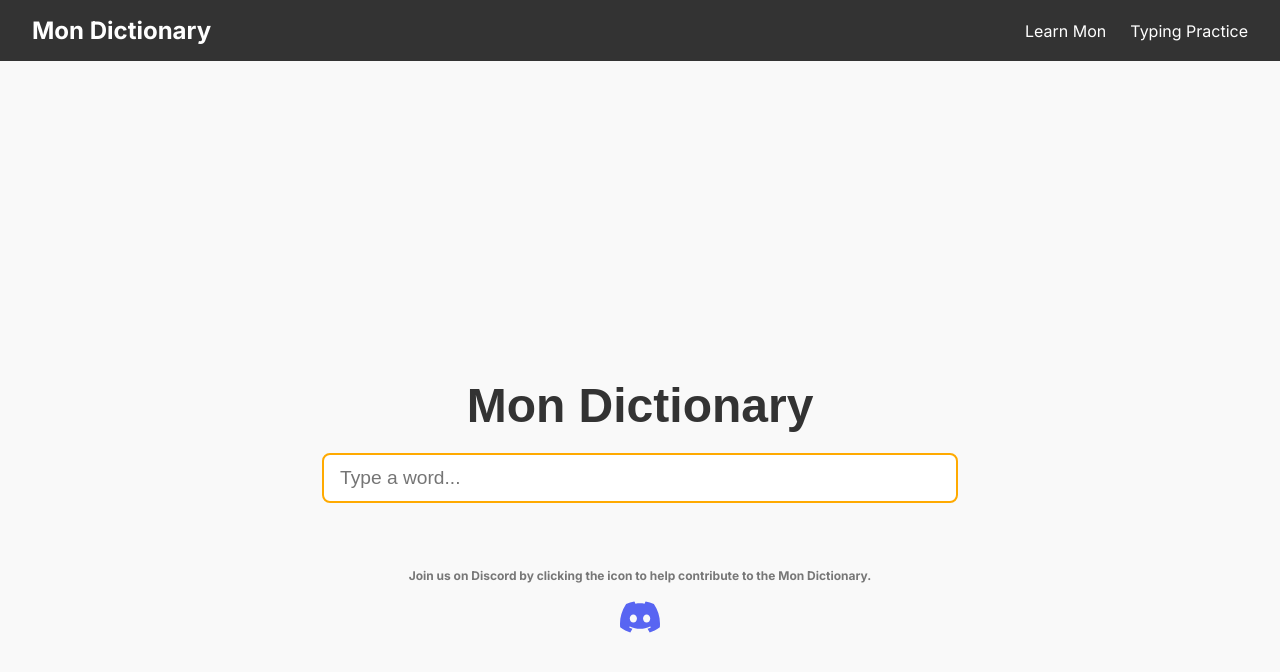
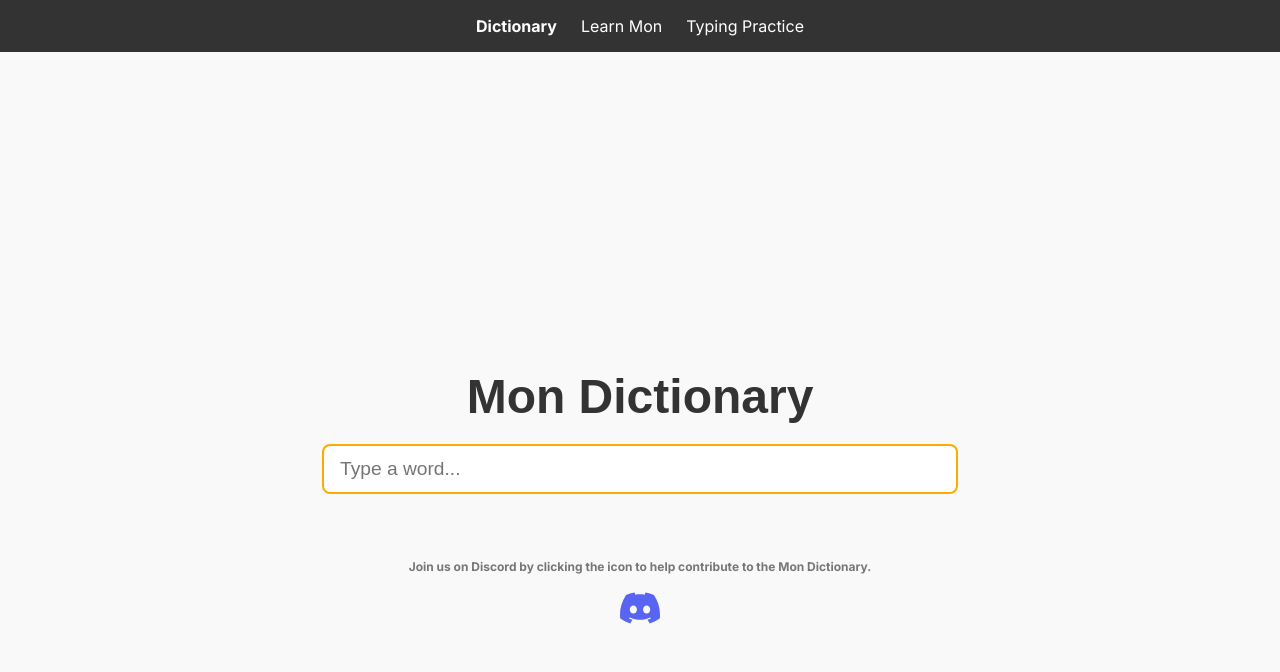
Before and after one commit to iammon/mon-dictionary, a Next.js app: page / in a window 1280 px wide. Shown: the top 672 px of the page. Built offline with nearby package versions, Linux system fonts and the light colour scheme; a web font is replaced by a local one.

Commit message:
Update Navbar to be center justified

```diff
--- a/components/Navbar.js
+++ b/components/Navbar.js
@@ -8,15 +8,15 @@ export default function Navbar() {
 
     return (
         <nav className={styles.navbar}>
-            <div className={styles.logo}>
-                <Link
-                    href="/"
-                    className={currentPath === '/' ? styles.activeLink : ''}
-                >
-                    Mon Dictionary
-                </Link>
-            </div>
             <ul className={styles.navLinks}>
+                <li>
+                    <Link
+                        href="/"
+                        className={currentPath === '/' ? styles.activeLink : ''}
+                    >
+                        Dictionary
+                    </Link>
+                </li>
                 <li>
                     <Link
                         href="/learn-mon"
--- a/styles/Navbar.module.css
+++ b/styles/Navbar.module.css
@@ -1,6 +1,6 @@
 .navbar {
     display: flex;
-    justify-content: space-between;
+    justify-content: center;
     align-items: center;
     background-color: #333;
     padding: 1rem 2rem;
```
